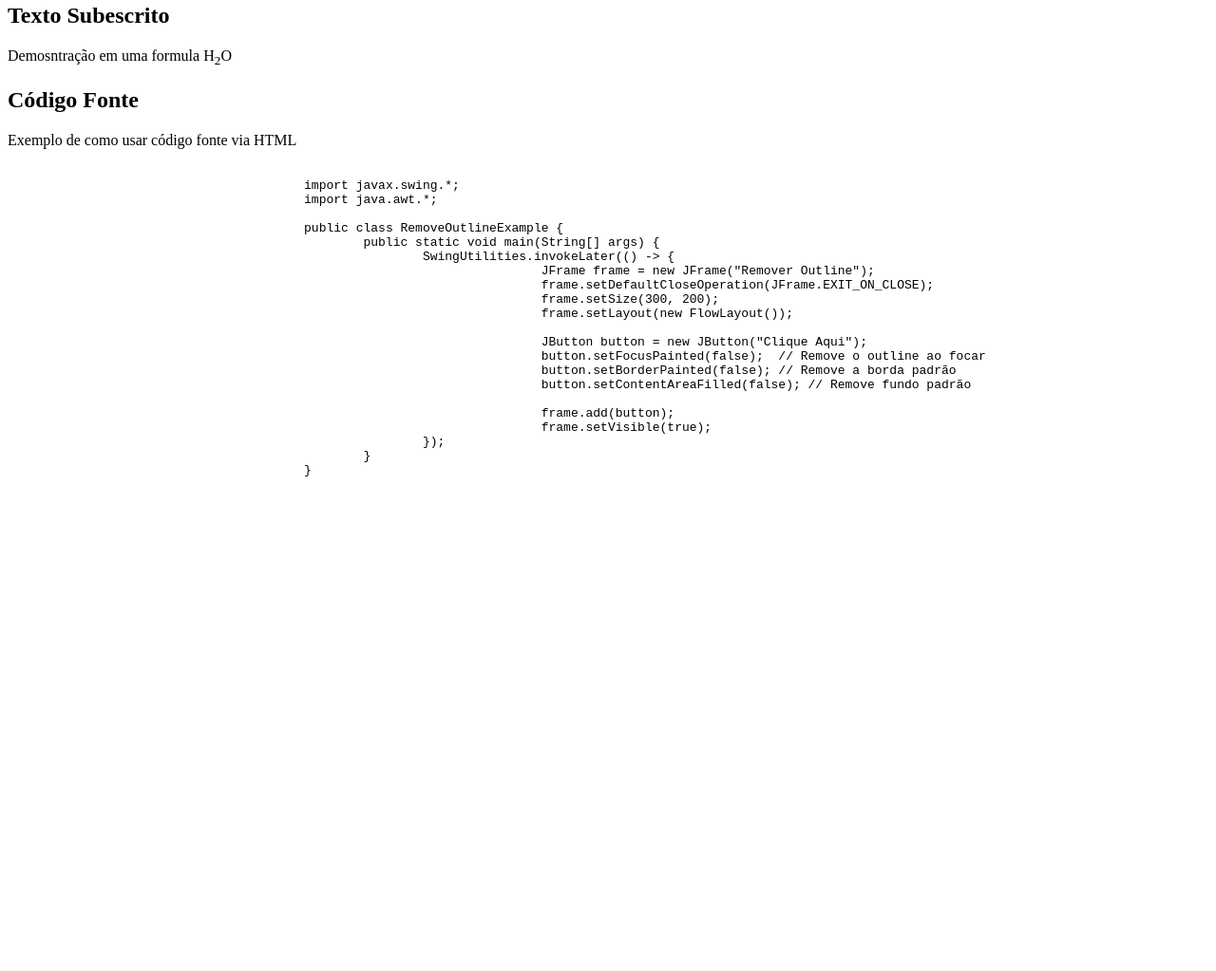
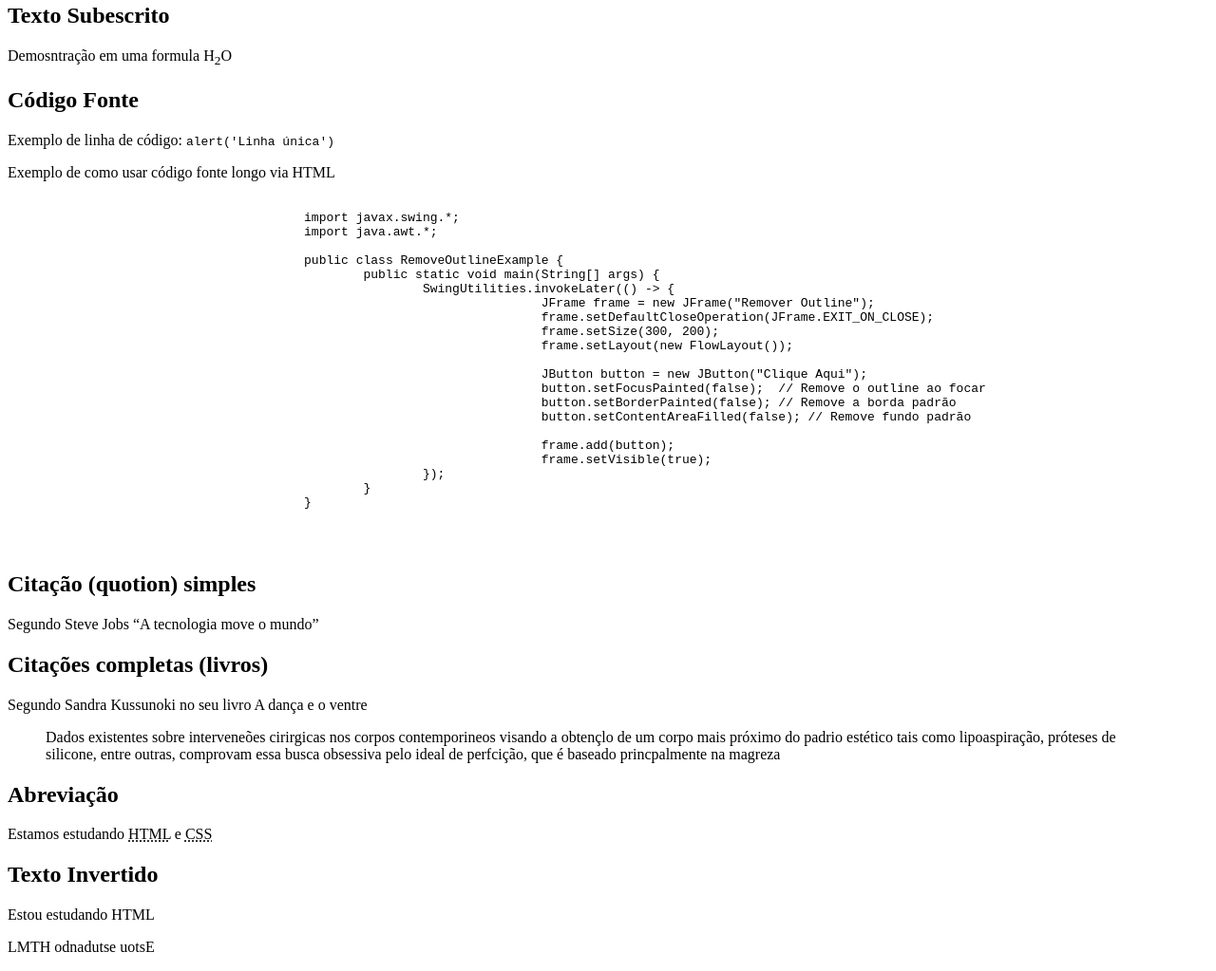
Before and after one commit to GGSuave/CSW-CC1N, a plain HTML site: page aula 05/index.html in a window 1280 px wide. Shown: the part 1025-2048 px from the top of the page at 95% size. Before the commit the page ends 1586 px from the top, so only its background shows below. Drawn offline with Linux system fonts and the light colour scheme.

Commit message:
complemento da aula 05

```diff
--- a/aula 05/index.html
+++ b/aula 05/index.html
@@ -97,7 +97,12 @@
 
 			<h2>Código Fonte</h2>
 
-			<p>Exemplo de como usar código fonte via HTML</p>
+			<p>
+				Exemplo de linha de código:
+				<code>alert('Linha única')</code>
+			</p>
+
+			<p>Exemplo de como usar código fonte longo via HTML</p>
 
 			<pre>
 				<code>
@@ -125,6 +130,37 @@
 
 				</code>
 			</pre>
+
+			<h2>Citação (quotion) simples</h2>
+
+			<p>Segundo Steve Jobs <q>A tecnologia move o mundo</q></p>
+
+			<h2>Citações completas (livros)</h2>
+
+			<p>
+				Segundo Sandra Kussunoki no seu livro A dança e o ventre
+			</p>
+			<blockquote>
+				Dados existentes sobre interveneões cirirgicas nos
+				corpos contemporineos visando a obtençlo de um corpo
+				mais próximo do padrio estético tais como lipoaspiração,
+				próteses de silicone, entre outras, comprovam essa busca
+				obsessiva pelo ideal de perfcição, que é baseado
+				princpalmente na magreza
+			</blockquote>
+
+			<h2>Abreviação</h2>
+
+			<p>
+				Estamos estudando
+				<abbr title="HyperText Markup Language">HTML</abbr> e
+				<abbr title="Cascading Style Sheets">CSS</abbr>
+			</p>
+
+			<h2>Texto Invertido</h2>
+
+			<p><bdo dir="ltr">Estou estudando HTML</bdo></p>
+			<p></p><bdo dir="rtl">Estou estudando HTML</bdo></p>
 		</div>
 	</body>
 </html>
```
